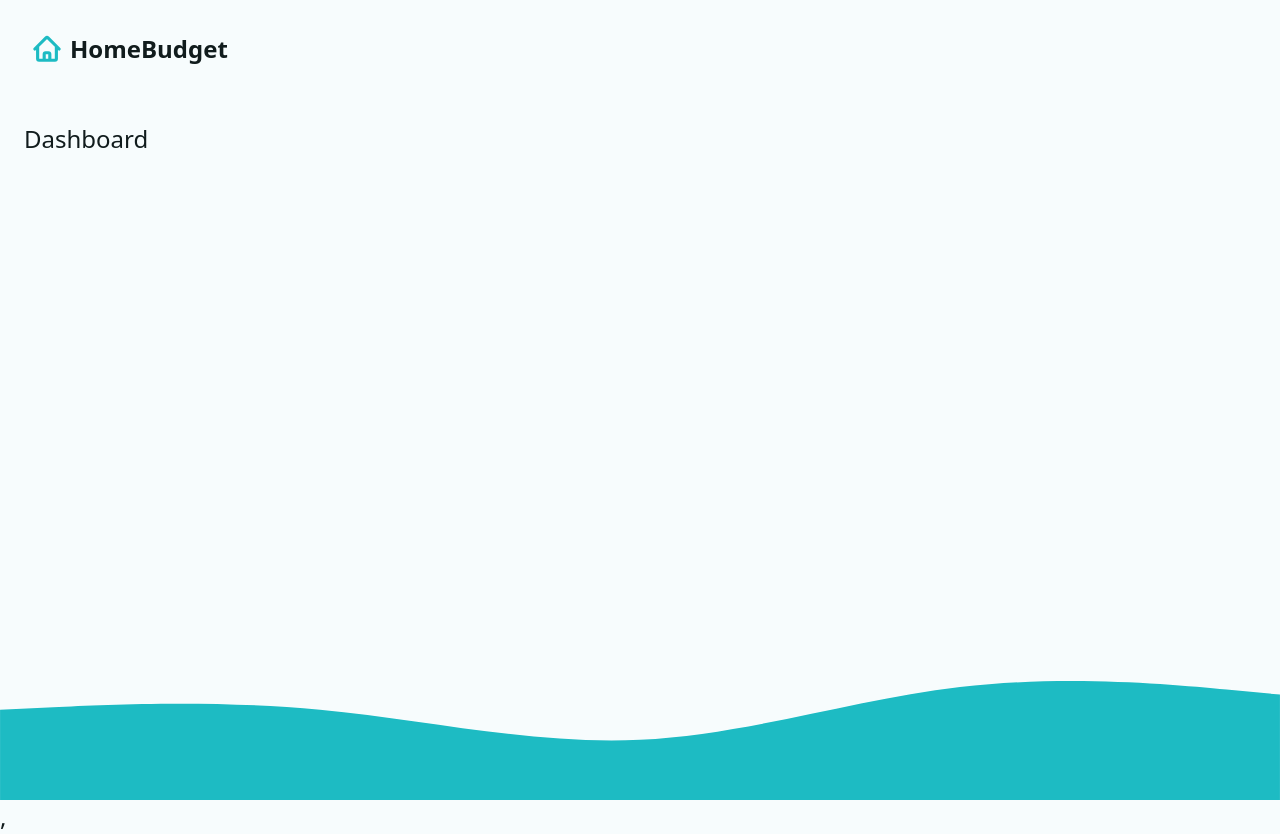
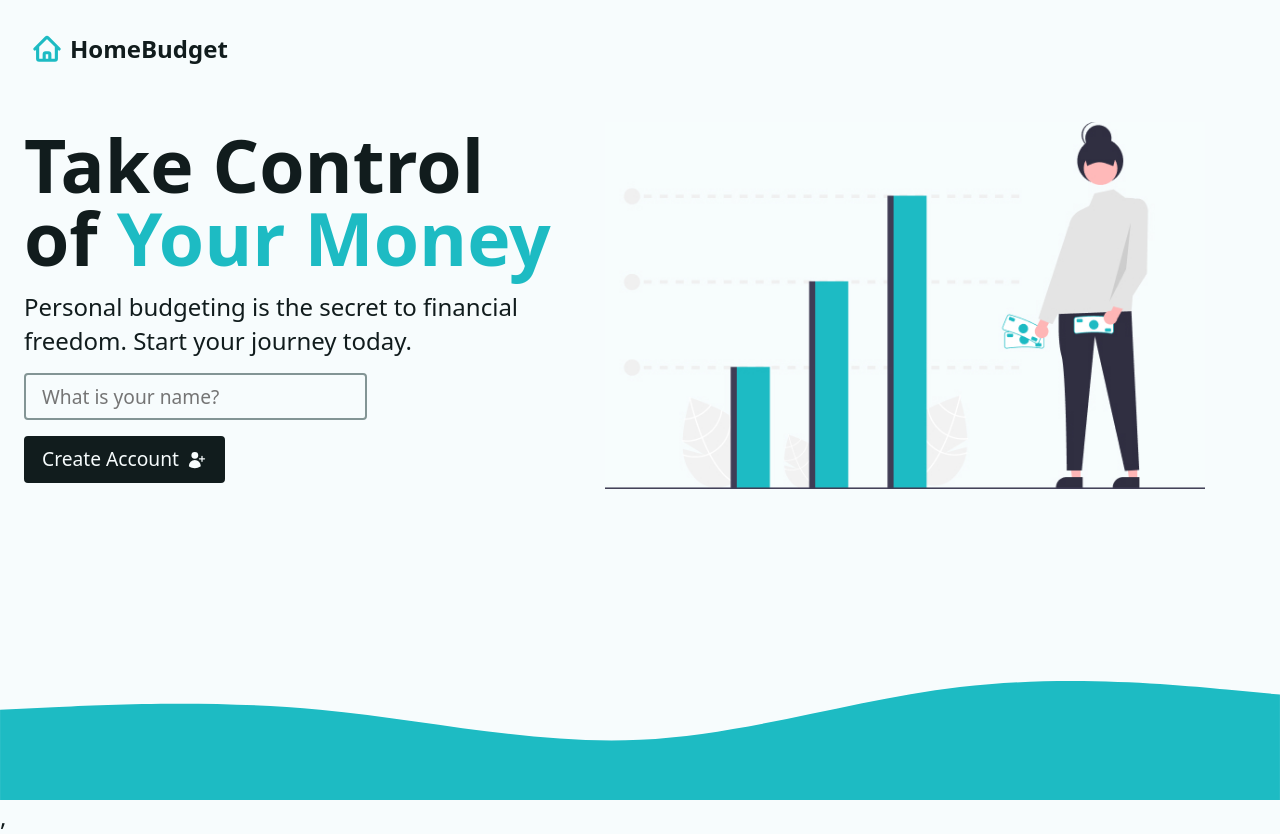
Before and after one commit to ashwanisingh011/Expense-Tracker, a React (Vite) app: page / in a window 1280 px wide. Built offline with nearby package versions, Linux system fonts and the light colour scheme.

Commit message:
Login Page

```diff
--- a/src/App.jsx
+++ b/src/App.jsx
@@ -2,7 +2,7 @@ import {
   createBrowserRouter,
   RouterProvider,
 } from "react-router"
-import Dashboard, { dashboardLoader } from "./pages/Dashboard";
+import Dashboard, { dashboardAction, dashboardLoader } from "./pages/Dashboard";
 import Error from "./pages/Error";
 // Layouts
 import Main, { mainLoader } from "./layouts/Main";
@@ -24,6 +24,7 @@ const router = createBrowserRouter([
     index: true,
     element: <Dashboard/>,
     loader: dashboardLoader,
+    action: dashboardAction,
     errorElement: <Error/>
   },
   {
--- /dev/null
+++ b/src/components/Intro.jsx
@@ -0,0 +1,38 @@
+// HeroIcon's import
+import { UserPlusIcon } from '@heroicons/react/24/solid'
+//
+import React from 'react'
+// assets
+import illustration from "../assets/illustration.jpg"
+// rrd imports
+import { Form } from 'react-router-dom'
+const Intro = () => {
+  return (
+    <div className='intro'>
+        <div>
+            <h1>
+                Take Control of <span className='accent'>Your Money</span>
+            </h1>
+            <p>
+                Personal budgeting is the secret to financial freedom. Start your journey today.
+            </p>
+            <Form method="post">
+                <input
+                type="text"
+                name='userName'
+                required
+                placeholder='What is your name?'
+                aria-label='Your Name'
+                autoComplete='given-name'/>
+                <button type='submit' className='btn btn--dark'>
+                    <span>Create Account</span>
+                    <UserPlusIcon width={20}/>
+                </button>
+            </Form>
+        </div>
+        <img src={illustration} alt="Person with money" width={600} />
+    </div>
+  )
+}
+
+export default Intro
--- a/src/pages/Dashboard.jsx
+++ b/src/pages/Dashboard.jsx
@@ -1,4 +1,9 @@
 /* eslint-disable react-refresh/only-export-components */
+// toast
+import { toast } from 'react-toastify';
+//Components
+import Intro from '../components/Intro';
+//
 import React from 'react'
 // helper functions
 import { fetchData } from '../helper'
@@ -9,12 +14,25 @@ export function dashboardLoader(){
     const userName = fetchData("userName");
     return {userName}
 }
+
+// actions
+export async function dashboardAction({request}){
+  const data = await request.formData();
+  const formData = Object.fromEntries(data);
+  try {
+    localStorage.setItem("userName", JSON.stringify(formData.userName))
+    return toast.success(`Welcome, ${formData.userName}`)
+  } catch (error) {
+    throw new error("There was a problem creating your account")
+  }
+}
+
 const Dashboard = () => {
     const {userName} = useLoaderData()
   return (
     <div>
-        <h1>{userName}</h1>
-        Dashboard
+        {userName ? (<p>{userName}</p>) : (<Intro/>)}
+
     </div>
   )
 }
```
